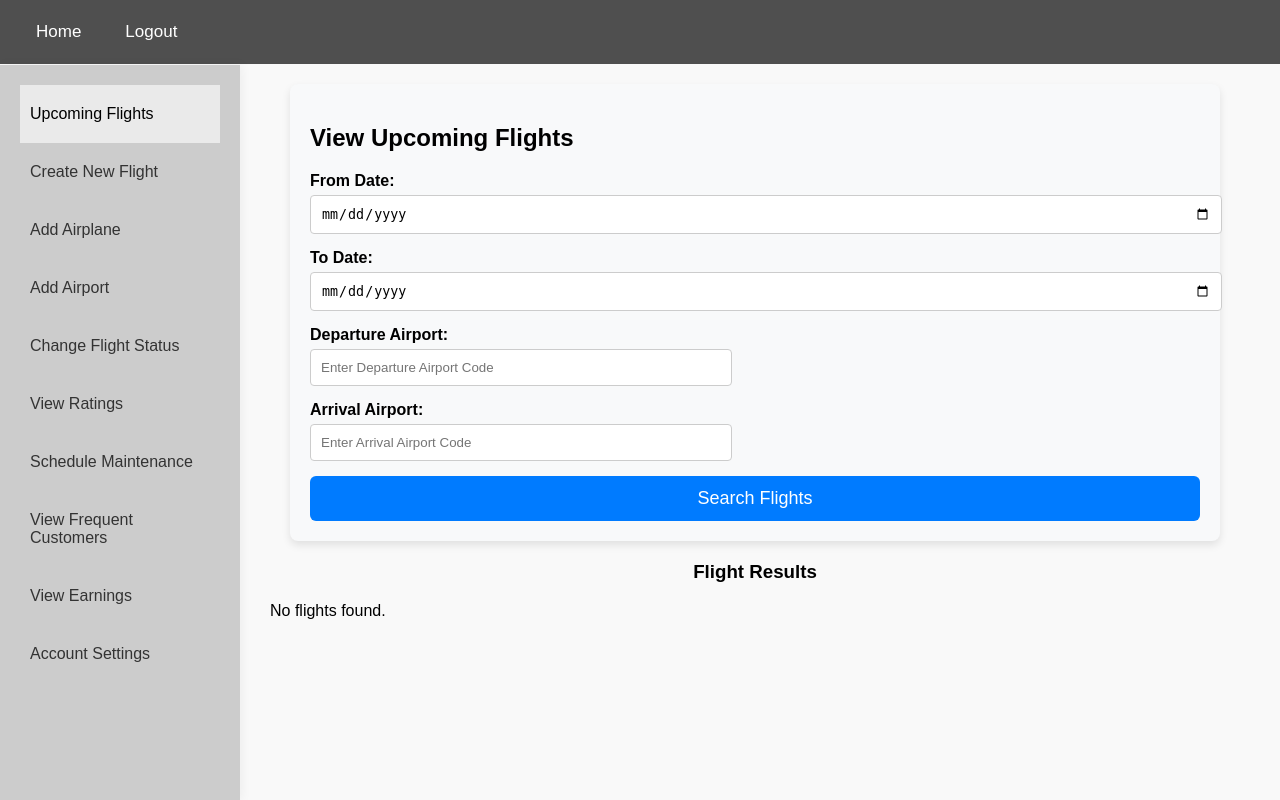
After one commit to komer301/airline-project, a Flask app: template templates/upcoming_flights.html in a window 1280 px wide. The commit adds this page. Run offline with Flask 3, Linux system fonts and the light colour scheme; the template is opened without the code that fills it, so the values that code supplies are empty.

Commit message:
Upcoming Flights

```diff
--- a/templates/change_flight_status.html
+++ b/templates/change_flight_status.html
@@ -39,7 +39,6 @@
     }
     .submit-btn {
         grid-column: span 2; /* Make the submit button span across both columns */
-
         background-color: #007bff;
         color: white;
         padding: 12px 20px;
--- a/templates/staff_account.html
+++ b/templates/staff_account.html
@@ -49,7 +49,7 @@
 {% endblock %}
 {% block content %}
     <div class="sidebar">
-        <a href="/staff/upcoming-flights">Upcoming Flights</a>
+        <a href="/staff/upcoming-flights" id="upcomingFlights">Upcoming Flights</a>
         <a href="/staff/create-flight" id="createFlight">Create New Flight</a>
         <a href="/staff/create-airplane" id="createAirplane">Add Airplane</a>
         <a href="/staff/create-airport" id="createAirport">Add Airport</a>
@@ -58,6 +58,7 @@
         <a href="/staff/schedule-maintenance" id="scheduleMaintenance">Schedule Maintenance</a>
         <a href="/staff/view-flights">View Frequent Customers</a>
         <a href="/staff/view-earnings">View Earnings</a>
+        <a href="/staff/view-earnings">Account Settings</a>
     </div>
     <div class="content">
         {% block display %}{% endblock %}
--- /dev/null
+++ b/templates/upcoming_flights.html
@@ -0,0 +1,191 @@
+{% extends 'staff_account.html' %}
+{% block style2 %}
+    <style>
+        .display {
+            background-color: #f8f9fa;
+            border-radius: 8px;
+            padding: 20px;
+            box-shadow: 0 4px 8px rgba(0,0,0,0.1);
+            margin: 20px;
+            width: auto;
+        }
+        .airport-form {
+            display: grid;
+            grid-template-columns: repeat(2, 1fr);
+            gap: 15px;
+            margin-top: 20px;
+        }
+        .form-group {
+            display: flex;
+            flex-direction: column;
+        }
+        label {
+            font-weight: bold;
+            margin-bottom: 8px;
+        }
+        input[type="text"], input[type="number"], select {
+            padding: 12px;
+            border: 2px solid #ccc;
+            border-radius: 6px;
+            transition: border-color 0.2s;
+            width: 100%;
+            max-width: 400px;
+        }
+        input:focus, select:focus {
+            border-color: #0056b3;
+            box-shadow: 0 0 8px rgba(0,86,179,0.2);
+        }
+        .submit-btn {
+            grid-column: span 2;
+            background-color: #007bff;
+            color: white;
+            padding: 12px 20px;
+            border: none;
+            border-radius: 6px;
+            cursor: pointer;
+            font-size: 18px;
+            transition: background-color 0.3s, transform 0.2s;
+        }
+        .submit-btn:hover {
+            background-color: #0056b3;
+            transform: translateY(-2px);
+        }
+        .sidebar #upcomingFlights {
+            background-color: #eaeaea;
+            color: #000;
+        }
+        .flight-item {
+    padding: 20px;
+    border: 2px solid #0056b3;
+    margin-bottom: 15px;
+    border-radius: 10px;
+    background-color: #f0f8ff;
+    box-shadow: 0 4px 8px rgba(0, 0, 0, 0.1);
+    font-family: 'Arial', sans-serif;
+}
+
+.ticket-header {
+    display: flex;
+    justify-content: space-between;
+    align-items: center;
+    margin-bottom: 15px;
+}
+
+.ticket-title {
+    font-size: 20px;
+    font-weight: bold;
+    color: #0056b3;
+}
+
+.ticket-status {
+    background-color: #ffcc00;
+    border-radius: 4px;
+    padding: 4px 8px;
+    font-size: 14px;
+    color: #333;
+}
+
+.ticket-info {
+    display: flex;
+    flex-direction: column;
+    gap: 8px;
+    margin-bottom: 15px;
+}
+
+.info-block {
+    display: flex;
+    justify-content: space-between;
+}
+
+.info-label {
+    font-weight: bold;
+    color: #0056b3;
+}
+
+.info-value {
+    font-weight: normal;
+    color: #333;
+}
+
+.view-customers-btn {
+    display: inline-block;
+    background-color: #0056b3;
+    color: white;
+    text-align: center;
+    padding: 10px;
+    border-radius: 5px;
+    text-decoration: none;
+    transition: background-color 0.3s;
+}
+
+.view-customers-btn:hover {
+    background-color: #003d7a;
+}
+    </style>
+{% endblock %}
+{% block display %}
+    <div class="display">
+        <h2>View Upcoming Flights</h2>
+        <form action="/staff/upcoming_flights" method="post" class="flight-form">
+            <div class="form-group">
+                <label for="departure_date">From Date:</label>
+                <input type="date" id="from_date" name="from_date" required>
+            </div>
+            <div class="form-group">
+                <label for="to_date">To Date:</label>
+                <input type="date" id="to_date" name="to_date" required>
+            </div>
+            <div class="form-group">
+                <label for="departure_airport">Departure Airport:</label>
+                <input type="text"
+                       id="departure_airport"
+                       name="departure_airport"
+                       placeholder="Enter Departure Airport Code">
+            </div>
+            <div class="form-group">
+                <label for="arrival_airport">Arrival Airport:</label>
+                <input type="text"
+                       id="arrival_airport"
+                       name="arrival_airport"
+                       placeholder="Enter Arrival Airport Code">
+            </div>
+            <button type="submit" class="submit-btn">Search Flights</button>
+        </form>
+    </div>
+    <h3 style="text-align: center;">Flight Results</h3>
+    <div class="flight-list">
+        {% if flights %}
+            <div class="flight-results">
+                {% for f in flights %}
+                    <div class="flight-item">
+                        <div class="ticket-header">
+                            <span class="ticket-title">Flight: {{ f.flight_number }}</span>
+                            <span class="ticket-status">{{ f.status }}</span>
+                        </div>
+                        <div class="ticket-info">
+                            <div class="info-block">
+                                <span class="info-label">Departure:</span>
+                                <span class="info-value">{{ f.departure_airport }} - {{ f.departure_date_time }}</span>
+                            </div>
+                            <div class="info-block">
+                                <span class="info-label">Arrival:</span>
+                                <span class="info-value">{{ f.arrival_airport }} - {{ f.arrival_date_time }}</span>
+                            </div>
+                            <div class="info-block">
+                                <span class="info-label">Airplane ID:</span>
+                                <span class="info-value">{{ f.airplane_id }}</span>
+                            </div>
+                            <div class="info-block">
+                                <span class="info-label">Price:</span>
+                                <span class="info-value">${{ f.base_price }}</span>
+                            </div>
+                        </div>
+                        <a class="view-customers-btn">View Customers</a>
+                    </div>
+                {% endfor %}
+            </div>
+        {% else %}
+            <p>No flights found.</p>
+        {% endif %}
+    </div>
+{% endblock %}
```
Also changed, not shown: combined.html (deleted, +0 -109 lines), staffAccount.py (+81 -16 lines), templates/create_airplane.html (+29 -8 lines).
